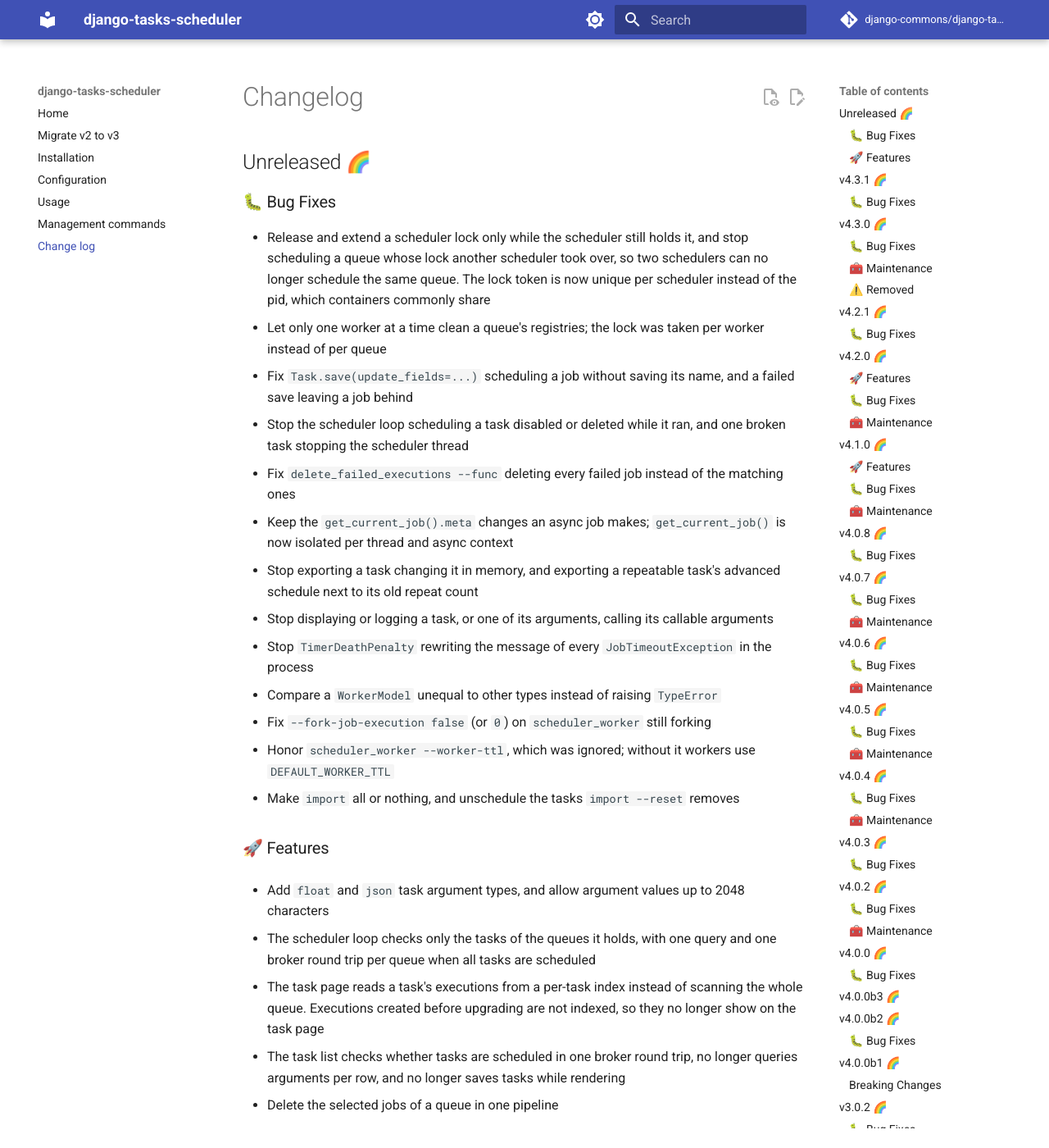
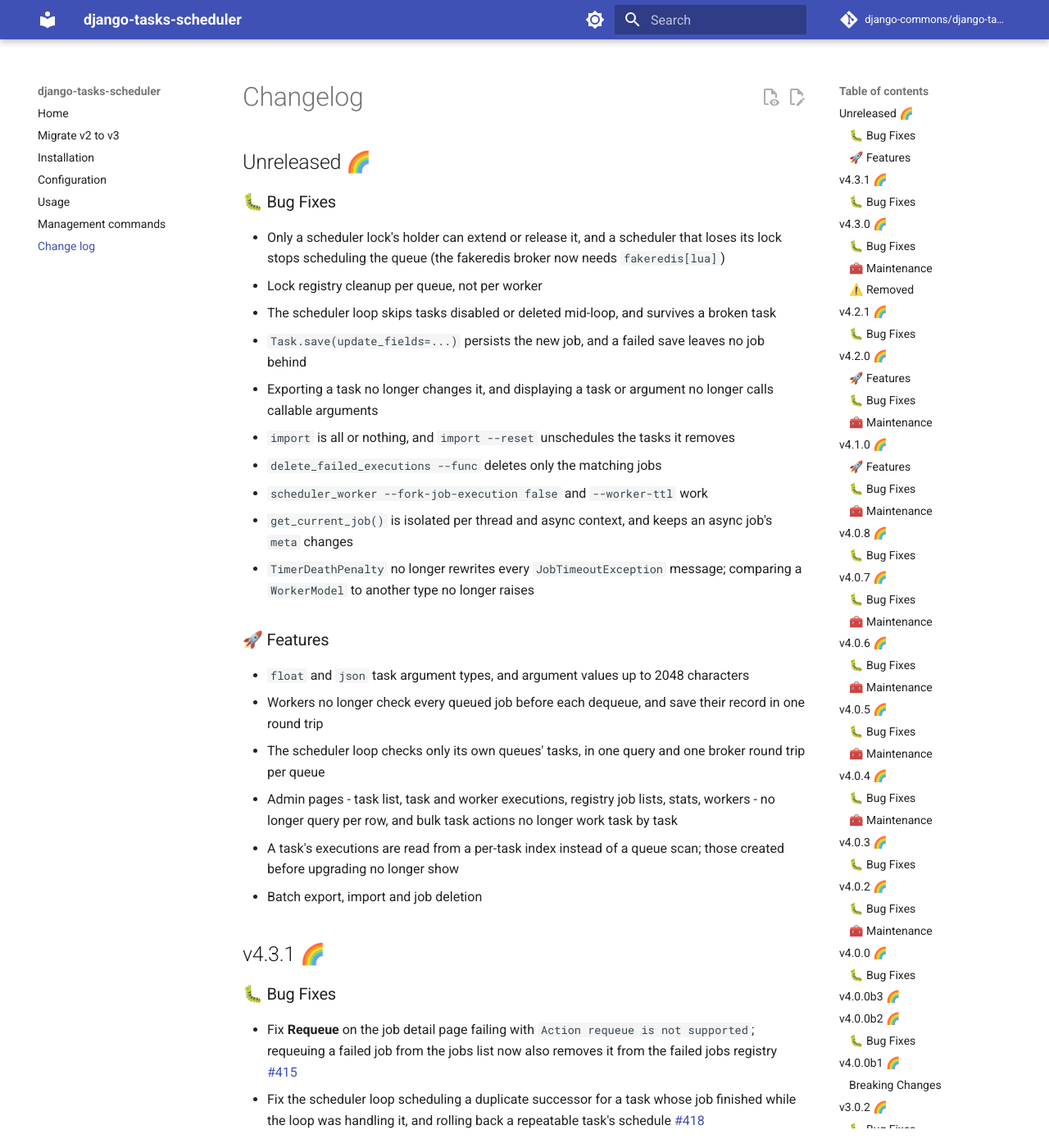
Before and after one commit to django-commons/django-tasks-scheduler, an MkDocs documentation site: the page built from docs/changelog.md, in a window 1280 px wide and 1400 px high. Shown: the whole window at 82% size. Built offline with MkDocs 1.6.1 and Material for MkDocs 9.7.7, drawn with Linux system fonts in a browser that asks for light colours; comment, search, counter and statistics services are not loaded.

Commit message:
Tighten the unreleased changelog, and add the query and round-trip improvements

```diff
--- a/docs/changelog.md
+++ b/docs/changelog.md
@@ -4,36 +4,29 @@
 
 ### 🐛 Bug Fixes
 
-- Release and extend a scheduler lock only while the scheduler still holds it, and stop scheduling a queue whose lock
-  another scheduler took over, so two schedulers can no longer schedule the same queue. The lock token is now unique
-  per scheduler instead of the pid, which containers commonly share
-- Let only one worker at a time clean a queue's registries; the lock was taken per worker instead of per queue
-- Fix `Task.save(update_fields=...)` scheduling a job without saving its name, and a failed save leaving a job behind
-- Stop the scheduler loop scheduling a task disabled or deleted while it ran, and one broken task stopping the
-  scheduler thread
-- Fix `delete_failed_executions --func` deleting every failed job instead of the matching ones
-- Keep the `get_current_job().meta` changes an async job makes; `get_current_job()` is now isolated per thread and
-  async context
-- Stop exporting a task changing it in memory, and exporting a repeatable task's advanced schedule next to its old
-  repeat count
-- Stop displaying or logging a task, or one of its arguments, calling its callable arguments
-- Stop `TimerDeathPenalty` rewriting the message of every `JobTimeoutException` in the process
-- Compare a `WorkerModel` unequal to other types instead of raising `TypeError`
-- Fix `--fork-job-execution false` (or `0`) on `scheduler_worker` still forking
-- Honor `scheduler_worker --worker-ttl`, which was ignored; without it workers use `DEFAULT_WORKER_TTL`
-- Make `import` all or nothing, and unschedule the tasks `import --reset` removes
+- Only a scheduler lock's holder can extend or release it, and a scheduler that loses its lock stops scheduling the
+  queue (the fakeredis broker now needs `fakeredis[lua]`)
+- Lock registry cleanup per queue, not per worker
+- The scheduler loop skips tasks disabled or deleted mid-loop, and survives a broken task
+- `Task.save(update_fields=...)` persists the new job, and a failed save leaves no job behind
+- Exporting a task no longer changes it, and displaying a task or argument no longer calls callable arguments
+- `import` is all or nothing, and `import --reset` unschedules the tasks it removes
+- `delete_failed_executions --func` deletes only the matching jobs
+- `scheduler_worker --fork-job-execution false` and `--worker-ttl` work
+- `get_current_job()` is isolated per thread and async context, and keeps an async job's `meta` changes
+- `TimerDeathPenalty` no longer rewrites every `JobTimeoutException` message; comparing a `WorkerModel` to another type
+  no longer raises
 
 ### 🚀 Features
 
-- Add `float` and `json` task argument types, and allow argument values up to 2048 characters
-
-- The scheduler loop checks only the tasks of the queues it holds, with one query and one broker round trip per queue
-  when all tasks are scheduled
-- The task page reads a task's executions from a per-task index instead of scanning the whole queue. Executions created
-  before upgrading are not indexed, so they no longer show on the task page
-- The task list checks whether tasks are scheduled in one broker round trip, no longer queries arguments per row, and
-  no longer saves tasks while rendering
-- Delete the selected jobs of a queue in one pipeline
+- `float` and `json` task argument types, and argument values up to 2048 characters
+- Workers no longer check every queued job before each dequeue, and save their record in one round trip
+- The scheduler loop checks only its own queues' tasks, in one query and one broker round trip per queue
+- Admin pages - task list, task and worker executions, registry job lists, stats, workers - no longer query per row,
+  and bulk task actions no longer work task by task
+- A task's executions are read from a per-task index instead of a queue scan; those created before upgrading no longer
+  show
+- Batch export, import and job deletion
 
 ## v4.3.1 🌈
 
```
